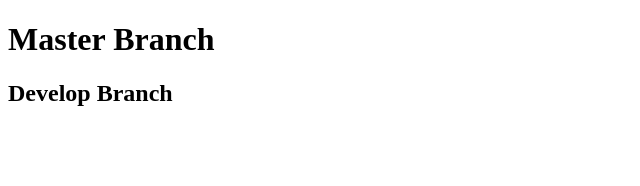
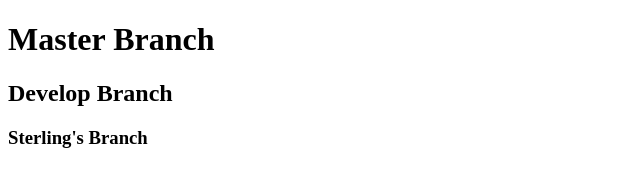
Before and after one commit to CalabSterling/teamGit, a plain HTML site: page index.html in a window 1280 px wide. Shown: the whole page, without its empty margins (0-640 px from the left). Drawn offline with Linux system fonts and the light colour scheme.

Commit message:
sterlings branch

```diff
--- a/index.html
+++ b/index.html
@@ -9,5 +9,6 @@
 <body>
     <h1>Master Branch</h1>
     <h2>Develop Branch</h2>
+    <h3>Sterling's Branch</h3>
 </body>
 </html>
```
